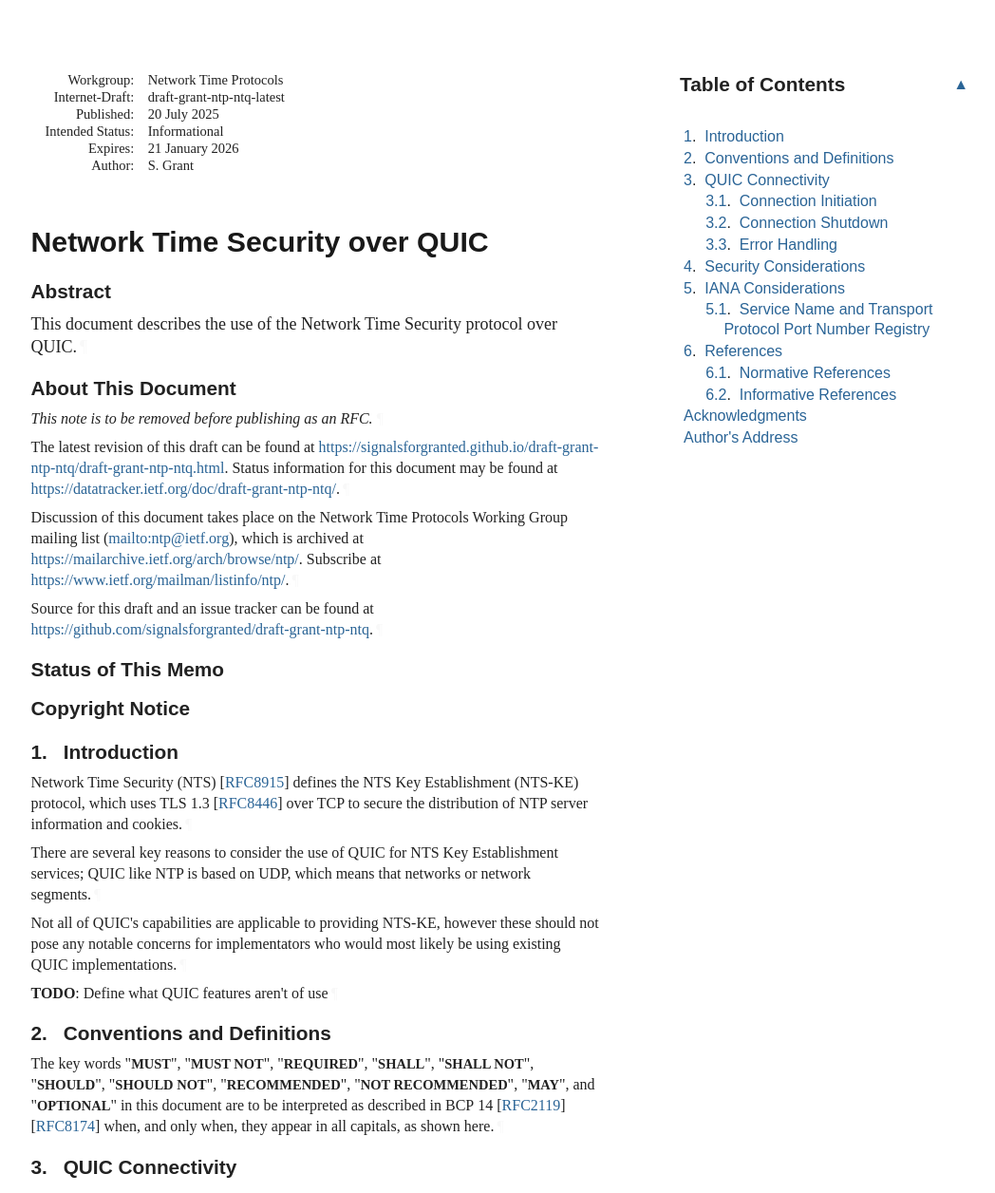
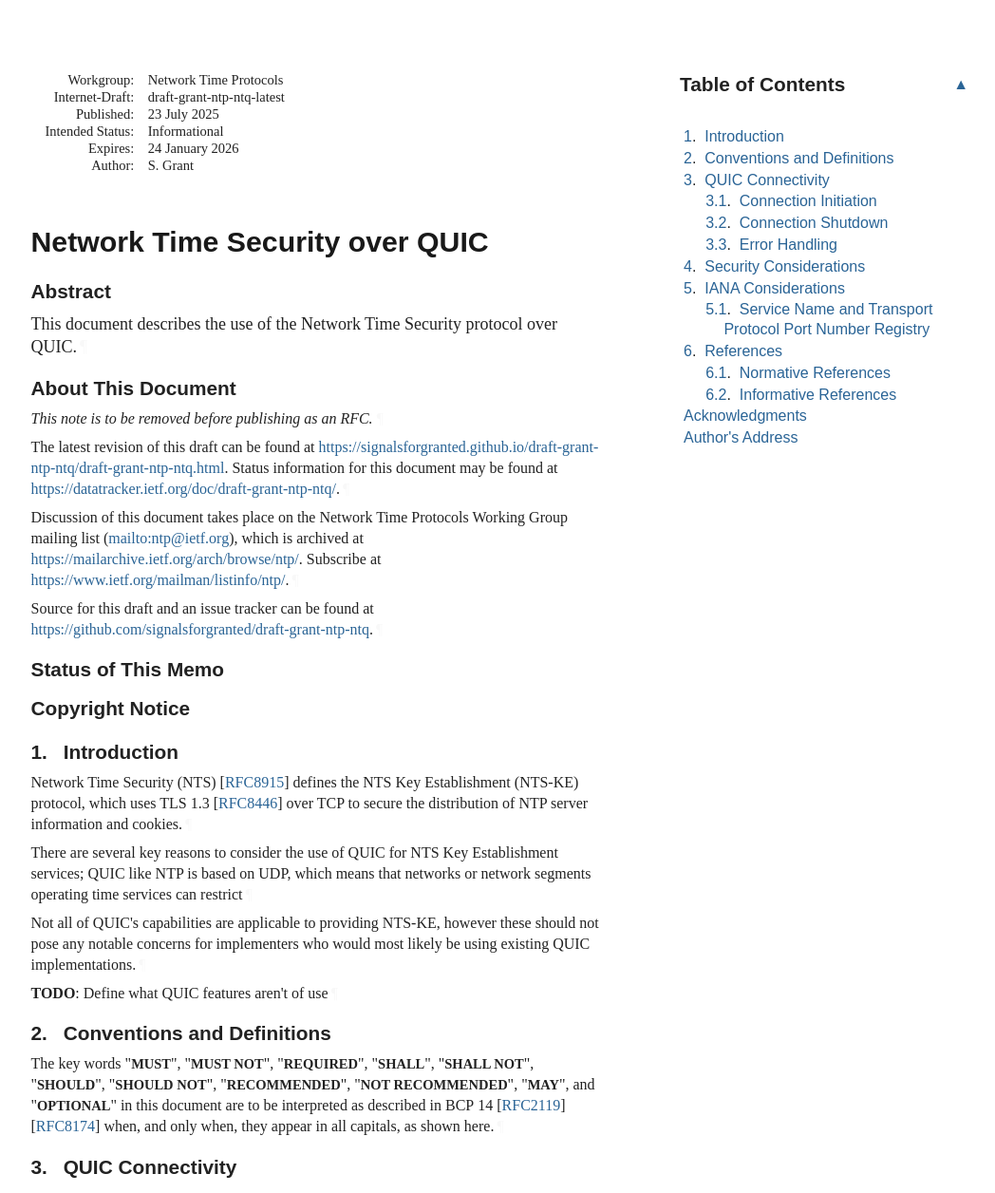
Before and after one commit to signalsforgranted/draft-grant-ntp-ntq, a plain HTML site: page draft-grant-ntp-ntq.html in a window 1280 px wide. Shown: the top 1256 px of the page at 95% size, without its empty margins (92-1140 px from the left). Drawn offline with Linux system fonts and the light colour scheme; a web font is replaced by a local one.

Commit message:
Script updating gh-pages from fe3cfb4. [ci skip]

```diff
--- a/draft-grant-ntp-ntq.html
+++ b/draft-grant-ntp-ntq.html
@@ -1047,7 +1047,7 @@ svg :is([fill="white"], [fill^="#fff"]) {
 </tr></thead>
 <tfoot><tr>
 <td class="left">Grant</td>
-<td class="center">Expires 21 January 2026</td>
+<td class="center">Expires 24 January 2026</td>
 <td class="right">[Page]</td>
 </tr></tfoot>
 </table>
@@ -1060,12 +1060,12 @@ svg :is([fill="white"], [fill^="#fff"]) {
 <dd class="internet-draft">draft-grant-ntp-ntq-latest</dd>
 <dt class="label-published">Published:</dt>
 <dd class="published">
-<time datetime="2025-07-20" class="published">20 July 2025</time>
+<time datetime="2025-07-23" class="published">23 July 2025</time>
     </dd>
 <dt class="label-intended-status">Intended Status:</dt>
 <dd class="intended-status">Informational</dd>
 <dt class="label-expires">Expires:</dt>
-<dd class="expires"><time datetime="2026-01-21">21 January 2026</time></dd>
+<dd class="expires"><time datetime="2026-01-24">24 January 2026</time></dd>
 <dt class="label-authors">Author:</dt>
 <dd class="authors">
 <div class="author">
@@ -1114,7 +1114,7 @@ svg :is([fill="white"], [fill^="#fff"]) {
         time. It is inappropriate to use Internet-Drafts as reference
         material or to cite them other than as "work in progress."<a href="#section-boilerplate.1-3" class="pilcrow">¶</a></p>
 <p id="section-boilerplate.1-4">
-        This Internet-Draft will expire on 21 January 2026.<a href="#section-boilerplate.1-4" class="pilcrow">¶</a></p>
+        This Internet-Draft will expire on 24 January 2026.<a href="#section-boilerplate.1-4" class="pilcrow">¶</a></p>
 </section>
 </div>
 <div id="copyright">
@@ -1201,8 +1201,8 @@ svg :is([fill="white"], [fill^="#fff"]) {
 <a href="#section-1" class="section-number selfRef">1. </a><a href="#name-introduction" class="section-name selfRef">Introduction</a>
       </h2>
 <p id="section-1-1">Network Time Security (NTS) <span>[<a href="#RFC8915" class="cite xref">RFC8915</a>]</span> defines the NTS Key Establishment (NTS-KE) protocol, which uses TLS 1.3 <span>[<a href="#RFC8446" class="cite xref">RFC8446</a>]</span> over TCP to secure the distribution of NTP server information and cookies.<a href="#section-1-1" class="pilcrow">¶</a></p>
-<p id="section-1-2">There are several key reasons to consider the use of QUIC for NTS Key Establishment services; QUIC like NTP is based on UDP, which means that networks or network segments.<a href="#section-1-2" class="pilcrow">¶</a></p>
-<p id="section-1-3">Not all of QUIC's capabilities are applicable to providing NTS-KE, however these should not pose any notable concerns for implementators who would most likely be using existing QUIC implementations.<a href="#section-1-3" class="pilcrow">¶</a></p>
+<p id="section-1-2">There are several key reasons to consider the use of QUIC for NTS Key Establishment services; QUIC like NTP is based on UDP, which means that networks or network segments operating time services can restrict<a href="#section-1-2" class="pilcrow">¶</a></p>
+<p id="section-1-3">Not all of QUIC's capabilities are applicable to providing NTS-KE, however these should not pose any notable concerns for implementers who would most likely be using existing QUIC implementations.<a href="#section-1-3" class="pilcrow">¶</a></p>
 <p id="section-1-4"><strong>TODO</strong>: Define what QUIC features aren't of use<a href="#section-1-4" class="pilcrow">¶</a></p>
 </section>
 </div>
@@ -1247,7 +1247,7 @@ appear in all capitals, as shown here.<a href="#section-2-1" class="pilcrow">¶<
         <h3 id="name-error-handling">
 <a href="#section-3.3" class="section-number selfRef">3.3. </a><a href="#name-error-handling" class="section-name selfRef">Error Handling</a>
         </h3>
-<p id="section-3.3-1"><strong>TODO</strong>: Error codes. These should ideally map to 8915's codes.<a href="#section-3.3-1" class="pilcrow">¶</a></p>
+<p id="section-3.3-1"><strong>TODO</strong>: Error codes should be specified, however it's worth noting that in NTS the code point 0x0 is an error, whereas in QUIC derived protocols 0x0 usually signals that there is no error.<a href="#section-3.3-1" class="pilcrow">¶</a></p>
 </section>
 </div>
 </section>
```
Also changed, not shown: draft-grant-ntp-ntq.txt.
